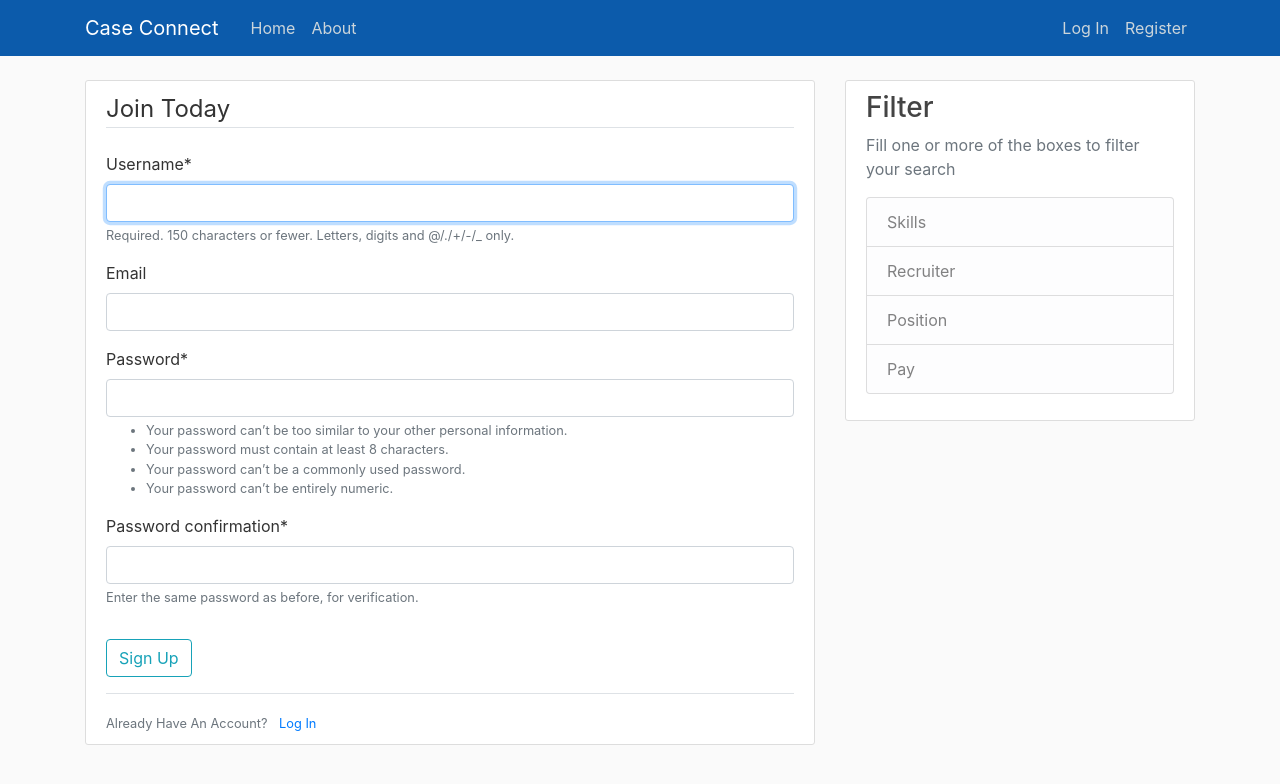
After one commit to prod00/CaseConnect, a Django app: page /register/ in a window 1280 px wide. The commit adds this page. Shown: the top 784 px of the page. Run offline with Django 3.2, Linux system fonts and the light colour scheme; some libraries are stand-ins or nearby versions.

Commit message:
User Database, Login, Register were all set up.

```diff
--- a/CaseConnect/urls.py
+++ b/CaseConnect/urls.py
@@ -14,9 +14,15 @@ Including another URLconf
     2. Add a URL to urlpatterns:  path('blog/', include('blog.urls'))
 """
 from django.contrib import admin
+from django.contrib.auth import views as auth_views
 from django.urls import path, include
+from users import views as user_views
 
 urlpatterns = [
     path('admin/', admin.site.urls),
+    path('register/', user_views.register, name="register"),
+    path('profile/', user_views.profile, name="profile"),
+    path('login/', auth_views.LoginView.as_view(template_name='users/login.html'), name="login"),
+    path('logout/', auth_views.LogoutView.as_view(template_name='users/logout.html'), name="logout"),
     path('', include('case_connecting.urls')),
 ]
--- a/case_connecting/models.py
+++ b/case_connecting/models.py
@@ -5,7 +5,7 @@ from django.contrib.auth.models import User
 
 
 class Post(models.Model):
-    # things to add: deadline, how many people applied
+    # things to add: deadline, how many people applied, user name
     recruiter = models.ForeignKey(User, on_delete=models.CASCADE)
     position = models.CharField(max_length=200)
     knowledge = models.CharField(max_length=200)
@@ -14,4 +14,4 @@ class Post(models.Model):
     date_posted = models.DateTimeField(default=timezone.now)
 
     def __str__(self):
-        return self.position
+        return self.recruiter, self.position, self.date_posted.date()
--- a/templates/case_connecting/base.html
+++ b/templates/case_connecting/base.html
@@ -33,8 +33,13 @@
             </div>
             <!-- Navbar Right Side -->
             <div class="navbar-nav">
-              <a class="nav-item nav-link" href="#">Login</a>
-              <a class="nav-item nav-link" href="#">Register</a>
+                {% if user.is_authenticated %}
+                    <a class="nav-item nav-link" href="{% url 'logout' %}">Log Out</a>
+                    <a class="nav-item nav-link" href="{% url 'profile' %}">Profile</a>
+                {% else %}
+                    <a class="nav-item nav-link" href="{% url 'login' %}">Log In</a>
+                    <a class="nav-item nav-link" href="{% url 'register' %}">Register</a>
+                {% endif %}
             </div>
           </div>
         </div>
@@ -43,7 +48,14 @@
     <main role="main" class="container">
       <div class="row">
         <div class="col-md-8">
-          {% block content %}{% endblock %}
+        {% if messages %}
+            {% for message in messages %}
+                <div class="alert alert-{{ message.tags }}">
+                {{ message }}
+                </div>
+            {% endfor %}
+        {% endif %}
+            {% block content %}{% endblock %}
         </div>
         <div class="col-md-4">
           <div class="content-section">
--- /dev/null
+++ b/templates/users/register.html
@@ -0,0 +1,25 @@
+{% extends "case_connecting/base.html" %}
+{% load crispy_forms_tags %}
+{% block content %}
+<div class="content-section">
+<form method="post">
+    {% csrf_token %}
+    <fieldset class="form-group">
+        <legend class="border-bottom mb-4">
+            Join Today
+        </legend>
+        {{ form|crispy }}
+    </fieldset>
+    <div class="form-group">
+        <button class="btn btn-outline-info" type="submit">
+            Sign Up
+        </button>
+    </div>
+</form>
+<div class="border-top pt-3">
+    <small class="text-muted">
+        Already Have An Account? <a class="ml-2" href="{% url 'login' %}">Log In</a>
+    </small>
+</div>
+</div>
+{% endblock %}
--- /dev/null
+++ b/users/admin.py
@@ -0,0 +1,3 @@
+from django.contrib import admin
+
+# Register your models here.
--- /dev/null
+++ b/users/apps.py
@@ -0,0 +1,5 @@
+from django.apps import AppConfig
+
+
+class UsersConfig(AppConfig):
+    name = 'users'
--- /dev/null
+++ b/users/forms.py
@@ -0,0 +1,11 @@
+from django import forms
+from django.contrib.auth.models import User
+from django.contrib.auth.forms import UserCreationForm
+
+class UserRegisterForm(UserCreationForm):
+    email = forms.EmailField(required=False)
+    #username = forms.CharField()
+
+    class Meta:
+        model = User
+        fields = ['username', 'email', 'password1', 'password2']
--- /dev/null
+++ b/users/models.py
@@ -0,0 +1,3 @@
+from django.db import models
+
+# Create your models here.
--- /dev/null
+++ b/users/tests.py
@@ -0,0 +1,3 @@
+from django.test import TestCase
+
+# Create your tests here.
--- /dev/null
+++ b/users/views.py
@@ -0,0 +1,21 @@
+from django.shortcuts import render, redirect
+from django.contrib import messages
+from django.contrib.auth.decorators import login_required
+from .forms import UserRegisterForm
+
+def register(request):
+    if request.method == 'POST':
+        form = UserRegisterForm(request.POST)
+        if form.is_valid():
+            form.save()
+            username = form.cleaned_data.get('username')
+            messages.success(request, f'Welcome, {username}! Your account has successfully been created. You are now '
+                                      f'able to log in')
+            return redirect('login')
+    else:
+        form = UserRegisterForm()
+    return render(request, 'users/register.html', {'form': form})
+
+@login_required
+def profile(request):
+    return render(request, 'users/profile.html')
```
Also changed, not shown: CaseConnect/settings.py (+8 -0 lines), templates/users/login.html (added, +25 -0 lines), templates/users/logout.html (added, +12 -0 lines), templates/users/profile.html (added, +8 -0 lines), db.sqlite3, users/__init__.py (added), users/migrations/__init__.py (added).
